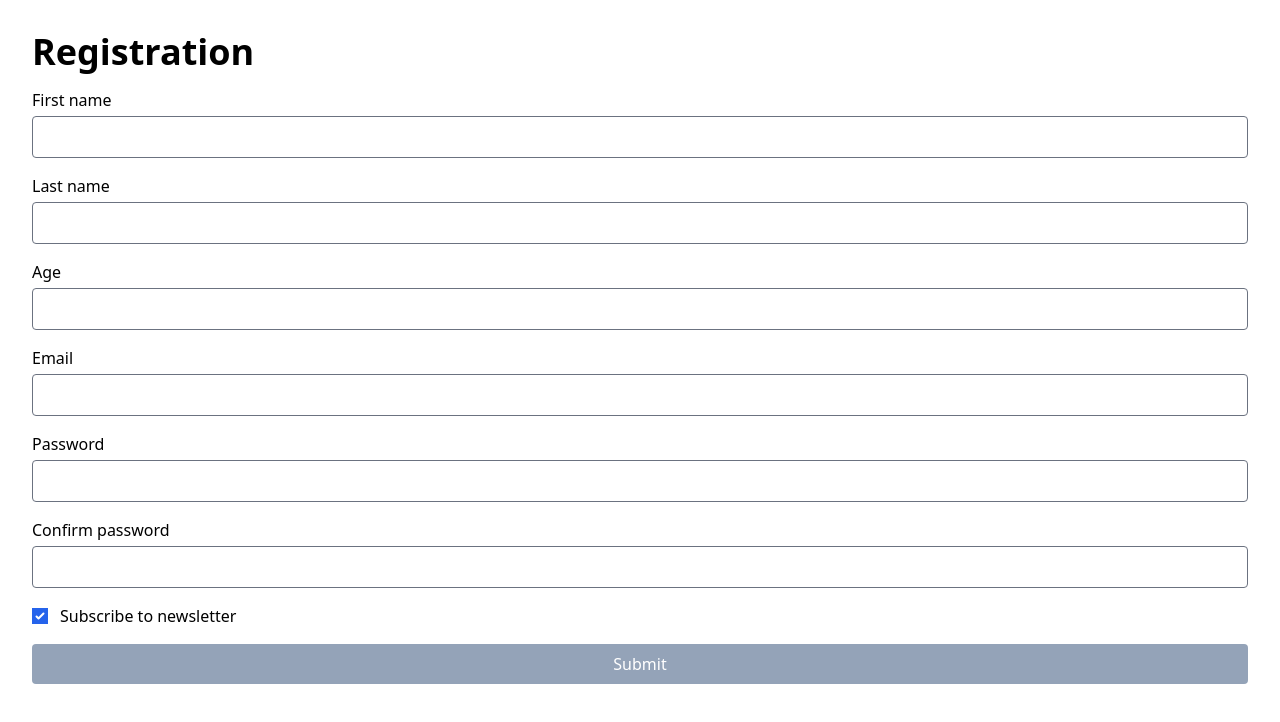
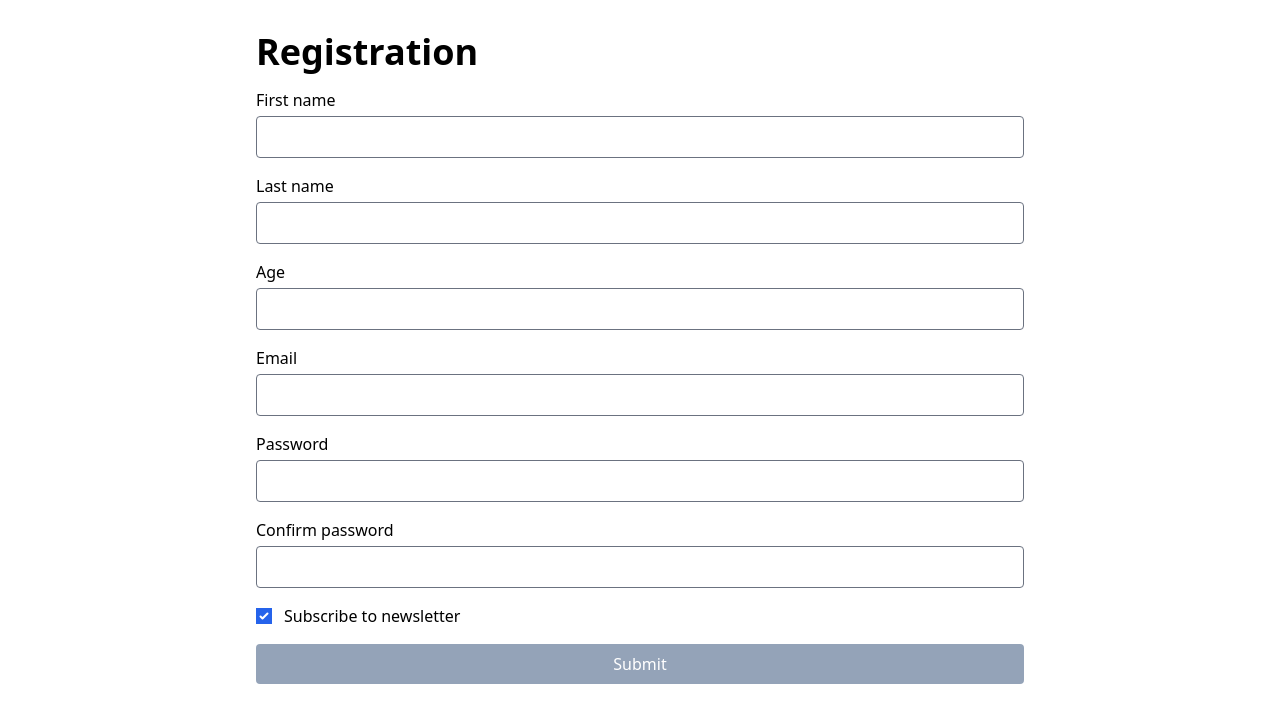
Before and after one commit to simonrevill/form-testing-practice, a React (Vite) app: page / in a window 1280 px wide. Shown: the top 722 px of the page. Built offline with nearby package versions, Linux system fonts and the light colour scheme.

Commit message:
adds container for RegistrationForm

```diff
--- a/src/App.tsx
+++ b/src/App.tsx
@@ -3,8 +3,10 @@ import RegistrationForm from "./forms/RegistrationForm";
 function App() {
   return (
     <main className="min-h-screen p-4 md:p-8">
-      <h2 className="mb-4 text-4xl font-bold">Registration</h2>
-      <RegistrationForm />
+      <div className="mx-auto max-w-[48rem]">
+        <h2 className="mb-4 text-4xl font-bold">Registration</h2>
+        <RegistrationForm />
+      </div>
     </main>
   );
 }
```
